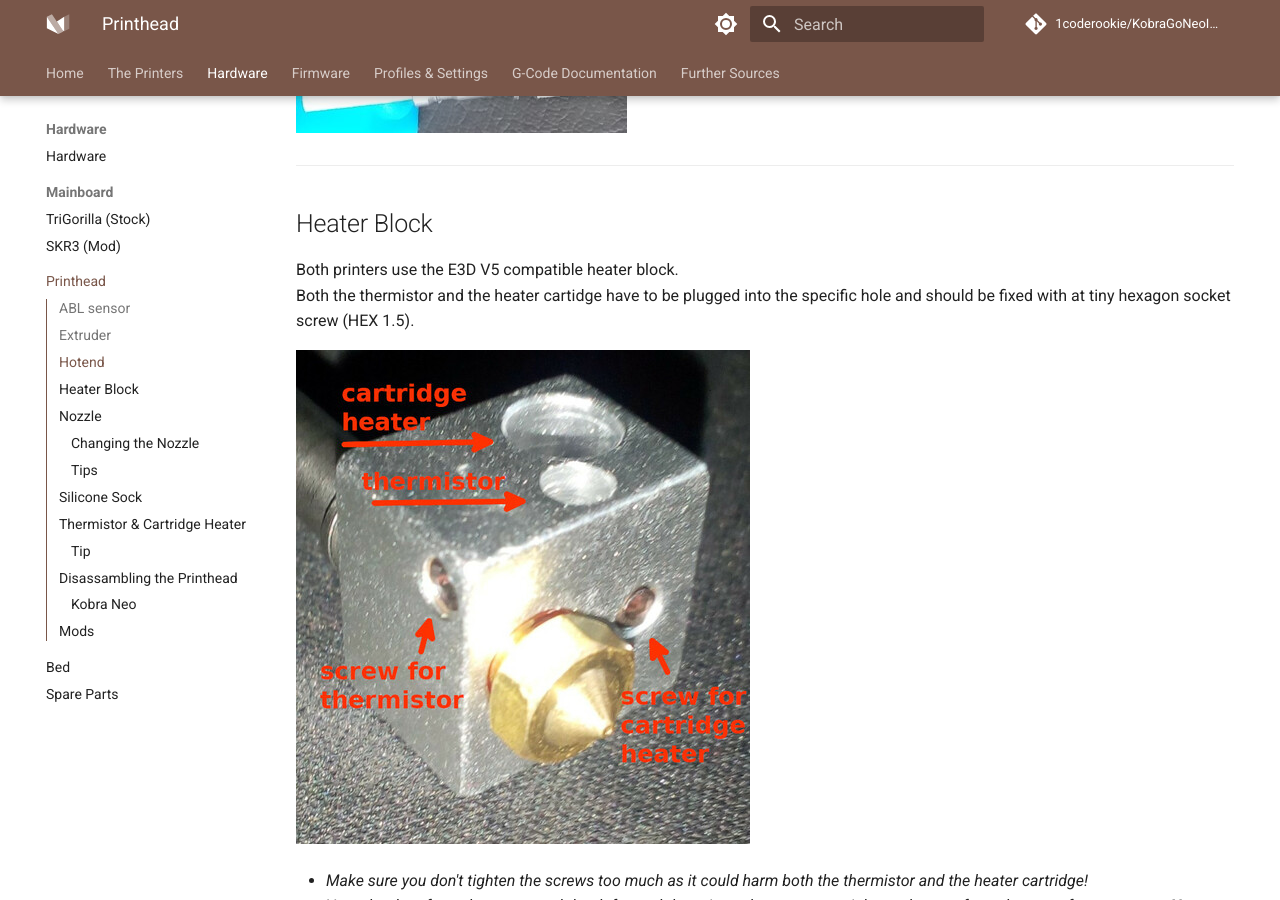
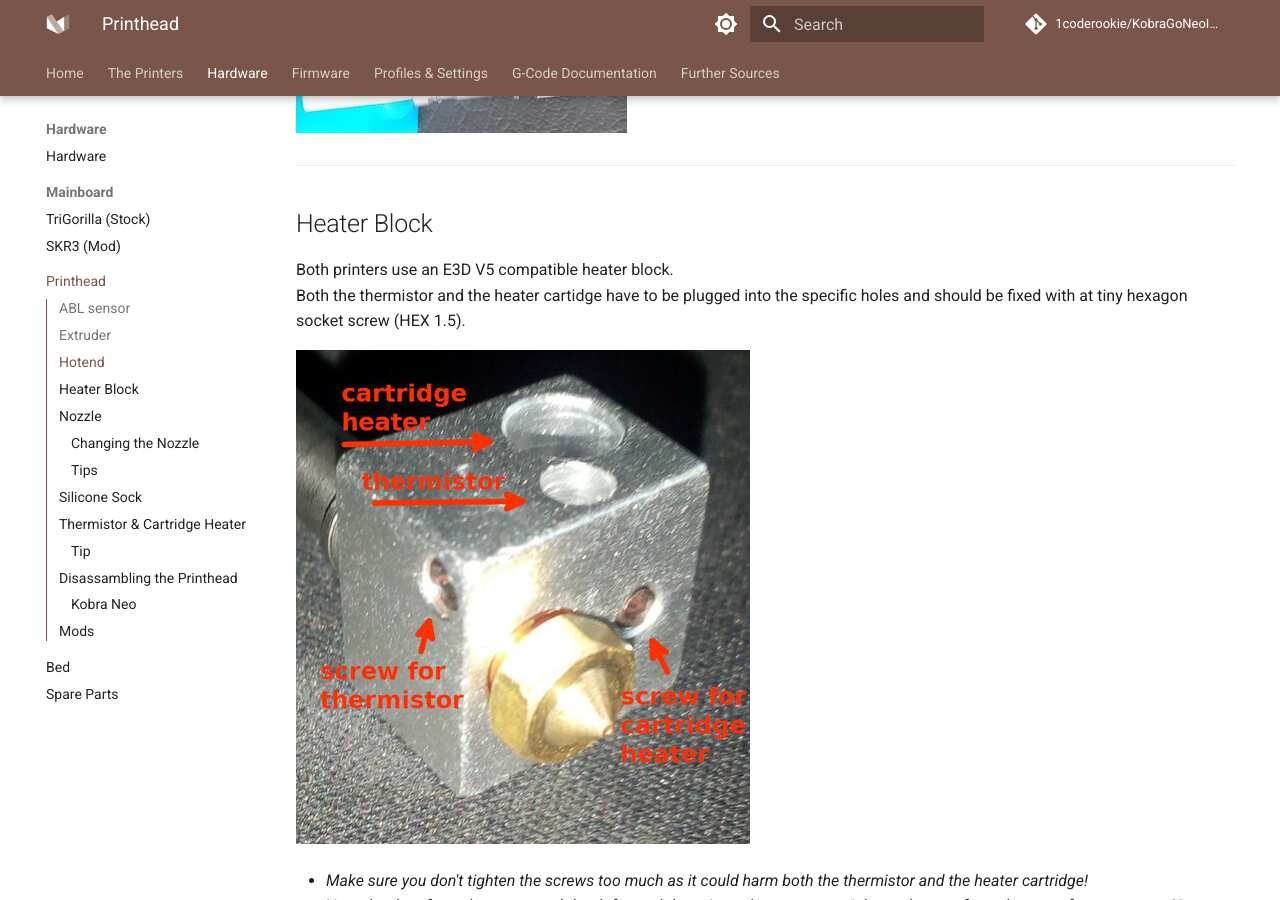
Before and after one commit to 1coderookie/KobraGoNeoInsights, an MkDocs documentation site: the page built from docs/hardware/printhead.md, in a window 1280 px wide and 900 px high, scrolled down 2271 px. Built offline with MkDocs 1.6.1 and Material for MkDocs 9.7.7, drawn with Linux system fonts in a browser that asks for light colours; comment, search, counter and statistics services are not loaded.

Commit message:
Update printhead.md

```diff
--- a/docs/hardware/printhead.md
+++ b/docs/hardware/printhead.md
@@ -39,8 +39,8 @@
 ---
 
 ## Heater Block
-Both printers use the E3D V5 compatible heater block.
-Both the thermistor and the heater cartidge have to be plugged into the specific hole and should be fixed with at tiny hexagon socket screw (HEX 1.5).
+Both printers use an E3D V5 compatible heater block.
+Both the thermistor and the heater cartidge have to be plugged into the specific holes and should be fixed with at tiny hexagon socket screw (HEX 1.5).
 
 ![Heater block V5](../assets/images/head_block-screws-close_web.jpg)
 
```
